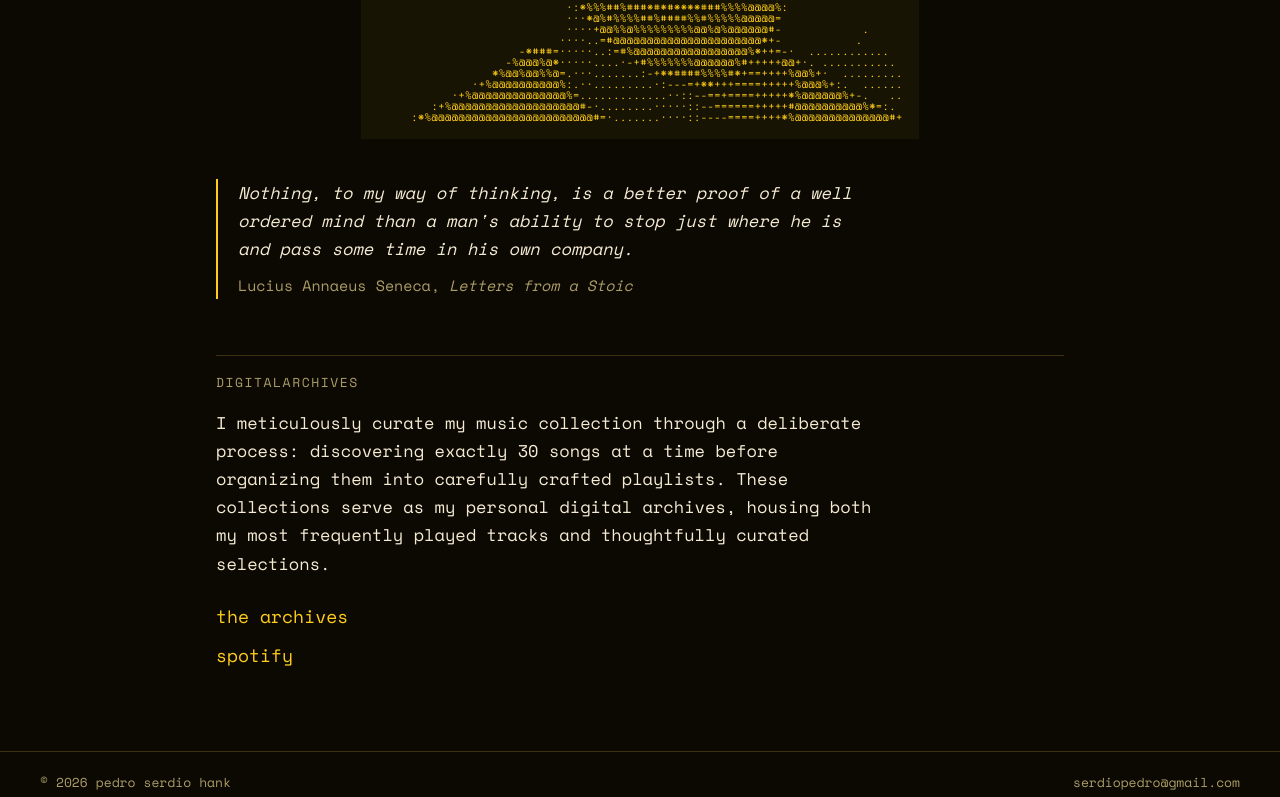
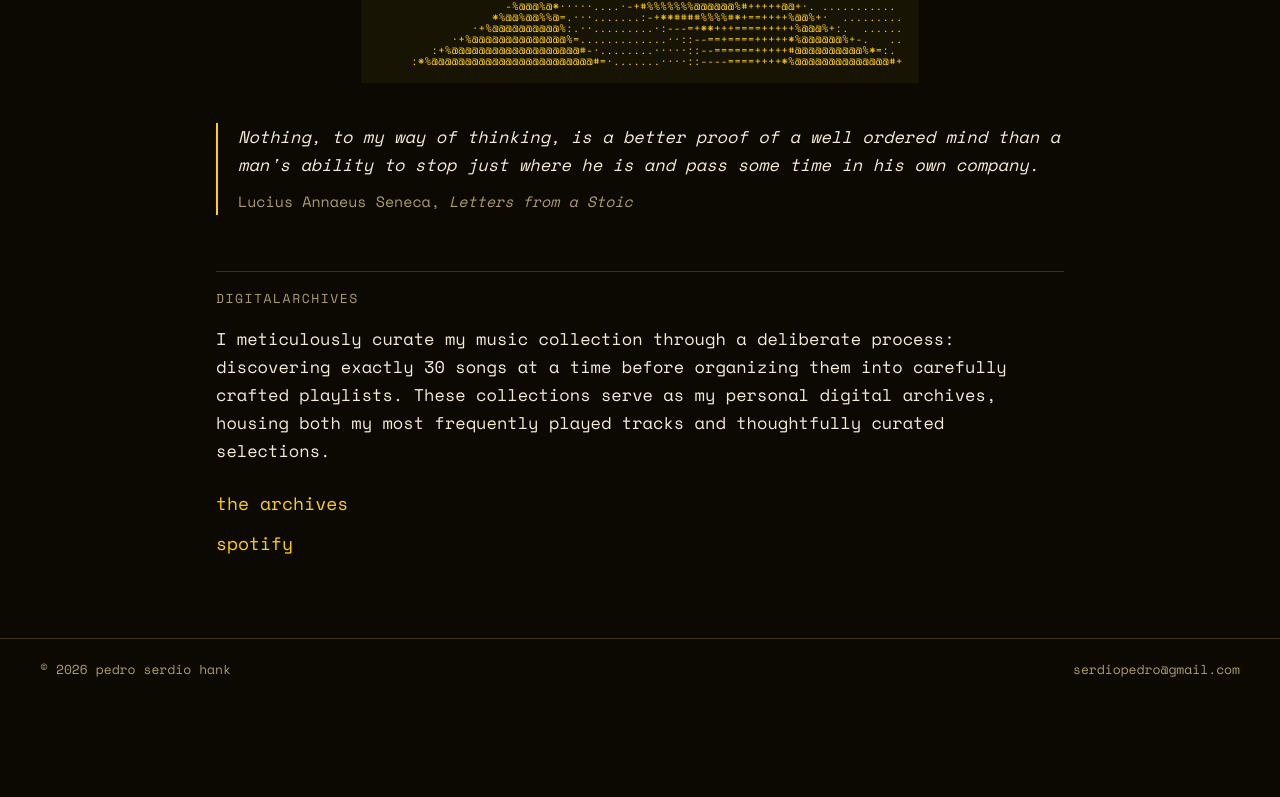
Before and after one commit to peds24/personal-website, a React (Vite) app: page /about in a window 1280 px wide. Shown: the part 1079-1876 px from the top of the page. After the commit the page ends 1780 px from the top, so only its background shows below. Built offline with nearby package versions, Linux system fonts and the light colour scheme.

Commit message:
Update prose and job card styles to use full width

```diff
--- a/src/styles/pages.css
+++ b/src/styles/pages.css
@@ -99,7 +99,7 @@
 }
 
 .prose {
-    max-width: var(--measure);
+    max-width: 100%;
 }
 
 .prose p {
@@ -284,7 +284,7 @@
     margin-bottom: 0.45rem;
     font-size: 1rem;
     color: var(--muted);
-    max-width: var(--measure);
+    max-width: 100%;
 }
 
 .job-card li::marker {
@@ -301,7 +301,7 @@
     margin: 2.5rem 0;
     padding-left: 1.25rem;
     border-left: 2px solid var(--accent);
-    max-width: var(--measure);
+    max-width: 100%;
 }
 
 .quote p {
```
